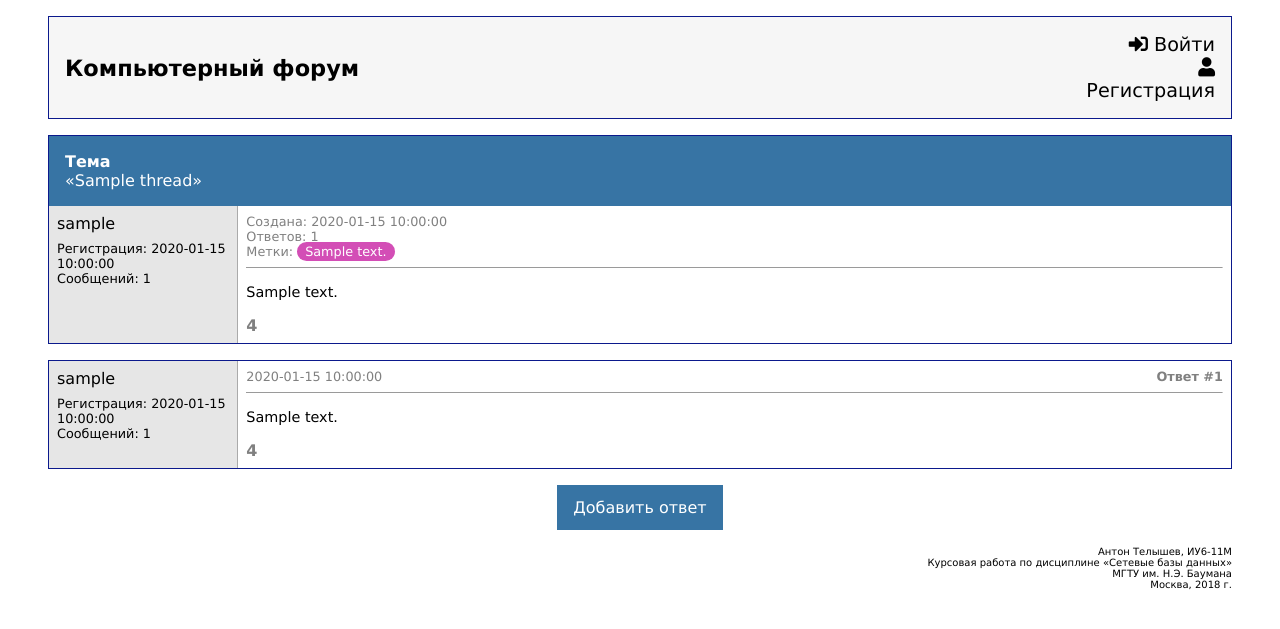
After one commit to Antonboom/cyberforum, a Flask app: template templates/thread.html in a window 1280 px wide. The commit adds this page. Shown: the top 629 px of the page. Run offline with Flask 2, Linux system fonts and the light colour scheme; the template is opened without the code that fills it: most values are stand-ins (such as "Sample title", 1, 10 or a date in 2020); parts of the project's set-up code (start-up, migrations or seed data) failed here and were passed over; some libraries are stand-ins or nearby versions.

Commit message:
Thread page, login page

```diff
--- a/models/answer.py
+++ b/models/answer.py
@@ -16,3 +16,7 @@ class Answer(BaseModel):
         'rating',
         'is_off_topic',
     )
+
+    @property
+    def created_at_pretty(self):
+        return self.created_at.strftime('%d.%m.%Y, %H:%M:%S')
--- a/templates/base.html
+++ b/templates/base.html
@@ -13,10 +13,21 @@
         <div class="title">
             <a href="/"><h3>Компьютерный форум</h3></a>
         </div>
-        <div class="profile">
-            <a href="/login">Войти</a><br/>
-            <a href="/registration">Регистрация</a>
-        </div>
+        {% block profile %}
+            <div class="profile">
+                {% if current_user.is_authenticated %}
+                    <span>
+                        <i class="fa fa-user"></i>&nbsp;<a href="#">{{ current_user.username }}</a>
+                    </span>
+                    <span style="margin-top: .1rem; font-size: .9rem;">
+                        <i class="fa fa-sign-out-alt"></i>&nbsp;<a href="/logout/">Выйти</a>
+                    </span>
+                {% else %}
+                    <span><i class="fa fa-sign-in-alt"></i> <a href="/login">Войти</a></span>
+                    <span><i class="fa fa-user"></i> <a href="/registration">Регистрация</a></span>
+                {% endif %}
+            </div>
+        {% endblock %}
     </header>
     {% block content %}
     {% endblock %}
@@ -48,6 +59,7 @@
             min-height: 3rem;
             margin-left: .5rem;
             margin-right: .5rem;
+            display: flex;
         }
         header a {
             color: black;
@@ -58,11 +70,17 @@
             text-decoration: underline;
         }
         header .profile {
-            float: right;
+            flex: 10%;
+            flex-direction: column;
+            justify-content: center;
+            display: flex;
+            text-align: right;
         }
         header .title {
-            float: left;
-            margin-top: 0.7rem;
+            flex: 90%;
+            display: flex;
+            justify-content: center;
+            flex-direction: column;
         }
         header .title h3 {
             margin: 0;
@@ -70,6 +88,23 @@
 
         footer {
             text-align: right;
+            margin-right: .5rem;
+        }
+
+        /* Base styles */
+        .cyberforum_btn {
+            font-size: 1rem;
+            padding: .8rem 1rem;
+            background: #3774A4;
+            color: white;
+            text-decoration: none;
+            margin: 0 auto;
+            border: 0;
+        }
+        .cyberforum_btn:hover,
+        .cyberforum_btn:focus {
+            font-weight: bold;
+            cursor: pointer;
         }
     </style>
 </body>
--- a/templates/section.html
+++ b/templates/section.html
@@ -62,10 +62,10 @@
                             </div>
                         </div>
                         <div class="section_page__threads__list__item__last_answer">
-                            {{ thread['last_answer_time'] }}
+                            {{ thread['last_answer_time'] or '-' }}
                         </div>
                         <div class="section_page__threads__list__item__answers_count">
-                            {{ thread['answers_count'] }}
+                            {{ thread['answers_count'] or 0 }}
                         </div>
                     </div>
                 {% endfor %}
--- /dev/null
+++ b/templates/thread.html
@@ -0,0 +1,151 @@
+{% extends 'base.html' %}
+
+{% block content %}
+    <div class="thread_page">
+        <div class="thread_page__thread">
+            <div class="thread_page__thread__title">
+                <b>Тема</b><br/>
+                «{{ thread.title }}»
+            </div>
+            <div class="thread_page__thread__area">
+                <div class="thread_page__thread__area__author">
+                    {{ author.username }}
+
+                    <div class="thread_page__thread__area__author__info">
+                        Регистрация: {{ author.registered_at_pretty }}<br>
+                        Сообщений: {{ author.msg_count }}
+                    </div>
+                </div>
+                <div class="thread_page__thread__area__description">
+                    <div class="thread_page__thread__area__description__info">
+                        Создана: {{ thread.created_at_pretty }}<br>
+                        Ответов: {{ thread.answers_count }}<br>
+                        Метки:
+                        {% for label in labels %}
+                            <span class="thread_page__thread__area__description__info__label">
+                                {{ label.text }}
+                            </span>
+                        {% endfor %}
+                        <hr size="1" style="color: #AAAAAA; margin: .5rem 0 1rem 0">
+                    </div>
+                    <div class="thread_page__thread__area__description__text">
+                        {{ thread.text }}
+                    </div>
+                    <div class="thread_page__thread__area__description__rating">
+                        {{ thread.rating or 0 }}
+                    </div>
+                </div>
+            </div>
+        </div>
+
+        <div class="thread_page__answers">
+            {% for answer in answers %}
+                <div class="thread_page__answers__answer">
+                    <div class="thread_page__answers__answer__author">
+                        {{ answer.author.username }}
+
+                        <div class="thread_page__answers__answer__author__info">
+                            Регистрация: {{ answer.author.registered_at_pretty }}<br>
+                            Сообщений: {{ answer.author.msg_count }}
+                        </div>
+                    </div>
+                    <div class="thread_page__answers__answer__description">
+                        <div class="thread_page__answers__answer__description__info">
+                            {{ answer.created_at_pretty }}
+                            <div class="thread_page__answers__answer__description__info__answer_id">
+                                Ответ #{{ loop.index }}
+                            </div>
+                            <hr size="1" style="color: #AAAAAA; margin: .5rem 0 1rem 0">
+                        </div>
+                        <div class="thread_page__thread__area__description__text">
+                            {{ answer.text }}
+                        </div>
+                        <div class="thread_page__thread__area__description__rating">
+                            {{ answer.rating or 0 }}
+                        </div>
+                    </div>
+                </div>
+            {% endfor %}
+        </div>
+
+        <div class="thread_page__answer_form">
+            {% if current_user.is_authenticated %}
+                HELLO
+            {% else %}
+                <div class="thread_page__answer_form__controls">
+                    <a href="/login/?next=/thread/{{ thread.id }}"
+                       class="cyberforum_btn">
+                        Добавить ответ
+                    </a>
+                </div>
+            {% endif %}
+        </div>
+    </div>
+
+    <style>
+        .thread_page__thread,
+        .thread_page__answers__answer {
+            margin-top: 1rem;
+            margin-right: .5rem;
+            margin-left: .5rem;
+            border: .05rem solid #0B198C;
+        }
+        .thread_page__thread__title {
+            font-size: 1rem;
+            background: #3774A4;
+            color: #FFFFFF;
+            padding: 1rem;
+        }
+        .thread_page__thread__area,
+        .thread_page__answers__answer {
+            display: flex;
+        }
+        .thread_page__thread__area__author,
+        .thread_page__answers__answer__author {
+            flex: 15%;
+            background: #E6E6E6;
+            border-right: .05rem solid #AAAAAA;
+            padding: .5rem;
+            font-size: 1rem;
+        }
+        .thread_page__thread__area__author__info,
+        .thread_page__answers__answer__author__info {
+            margin-top: .5rem;
+            font-size: .8rem;
+        }
+        .thread_page__thread__area__description__info__label {
+            border-radius: 1rem;
+            background: rgb(211, 78, 182);
+            padding: 0.1rem 0.5rem;
+            color: white;
+        }
+        .thread_page__thread__area__description,
+        .thread_page__answers__answer__description {
+            flex: 85%;
+            padding: .5rem;
+            font-size: .9rem;
+        }
+        .thread_page__thread__area__description__info,
+        .thread_page__answers__answer__description__info {
+            color: gray;
+            font-size: .8rem;
+        }
+        .thread_page__thread__area__description__rating {
+            text-align: left;
+            color: #808080;
+            font-weight: bold;
+            font-size: 1rem;
+            margin-top: 1rem;
+        }
+
+        .thread_page__answers__answer__description__info__answer_id {
+            float: right;
+            font-weight: bold;
+        }
+
+        .thread_page__answer_form__controls {
+            display: flex;
+            margin: 1rem .5rem;
+        }
+    </style>
+{% endblock %}
--- a/views/__init__.py
+++ b/views/__init__.py
@@ -2,3 +2,4 @@ from views.index import *
 from views.login import *
 from views.registration import *
 from views.section import *
+from views.thread import *
```
Also changed, not shown: db.py (+7 -1 lines), init/init_db.py (+23 -3 lines), models/base.py (+46 -3 lines), models/thread.py (+42 -0 lines), models/user.py (+6 -2 lines), templates/login.html (added, +85 -0 lines), views/login.py (+17 -13 lines), views/section.py (+6 -2 lines), views/thread.py (added, +91 -0 lines).
